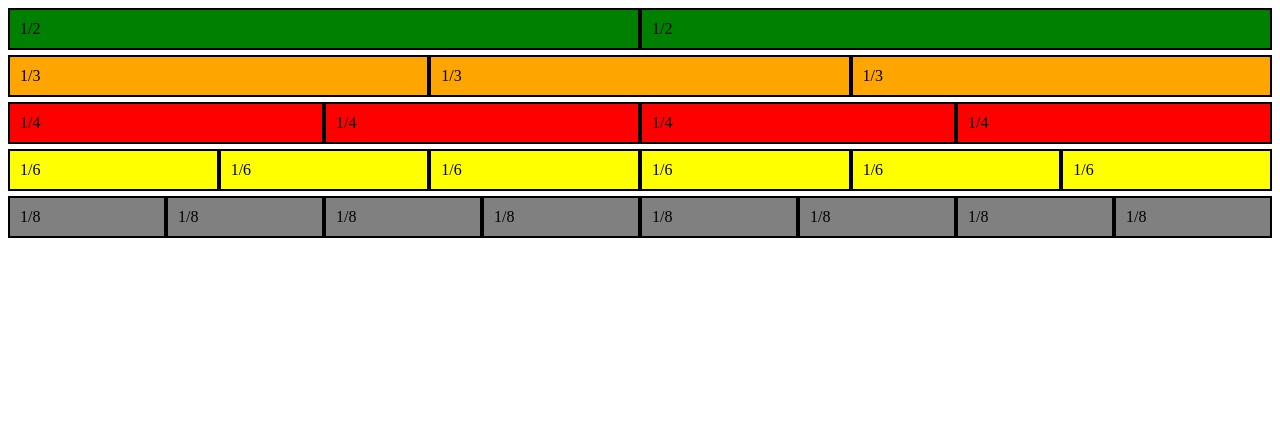
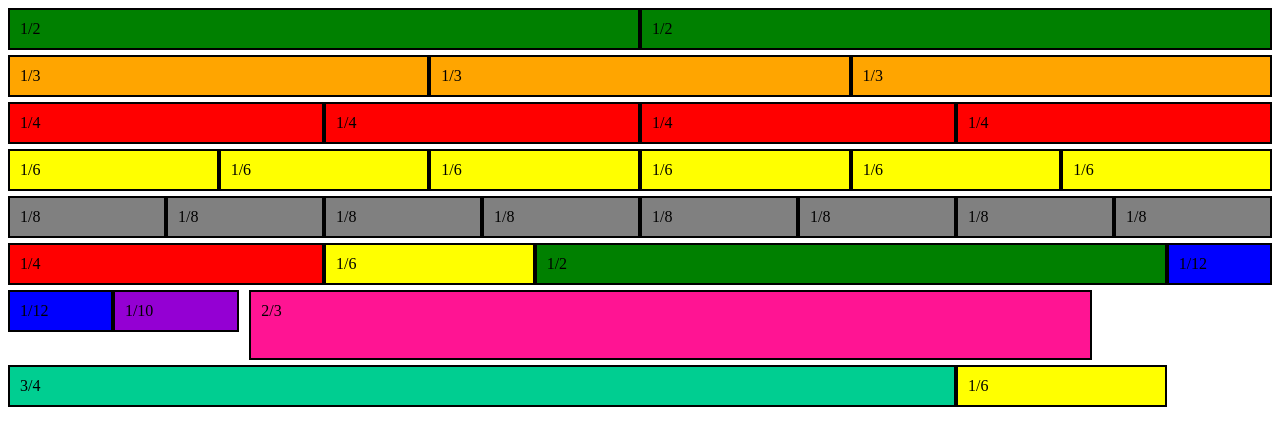
Before and after one commit to hbryant98/Codeup-Web-Exercises, a PHP site: page /gridlayout.html in a window 1280 px wide. Shown: the top 446 px of the page. Run offline with PHP 8.4, Linux system fonts and the light colour scheme.

Commit message:
added additional fractions

```diff
--- a/public/css/gridlayout.css
+++ b/public/css/gridlayout.css
@@ -30,17 +30,23 @@ html {
 	/*background: blue;*/
 }
 
+.column.three-fourths {
+	width: 75%;
+	background: #00CE91;
+}
+.column.two-thirds {
+	width: 66.66%;
+	background: #FF1493;
+	height: 70px;
+	margin-left: 10px;
+}
+.column.one-half {
+	width: 50%;
+	background: green;
+}
 .column.one-third {
 	width: 33.33%;
 	background: orange;
-	/*border: solid black 5px;*/
-}
-
-.column.one-half {
-	width: 50%;
-	background: green;
-	/*border: solid black 5px;*/
-	/*margin-bottom: 10px;*/
 }
 .column.one-fourth {
 	width: 25%;
@@ -54,3 +60,12 @@ html {
 	width: 12.5%;
 	background: gray;
 }
+.column.one-tenth {
+	width: 10%;
+	background: #9400D3;
+}
+.column.one-twelfth {
+	width: 8.3%;
+	background: blue;
+	/*margin-right: 2px;*/
+}
--- a/public/gridlayout.html
+++ b/public/gridlayout.html
@@ -42,6 +42,22 @@
 			<div class="column one-eighth">1/8</div>
 			<div class="column one-eighth">1/8</div>
 			<div class="column one-eighth">1/8</div>
+		</div>
+		<div class="row">
+			<div class="column one-fourth">1/4</div>
+			<div class="column one-sixth">1/6</div>
+			<div class="column one-half">1/2</div>
+			<div class="column one-twelfth">1/12</div>
+		</div>
+		<div class="row">
+			<div class="column one-twelfth">1/12</div>
+			<div class="column one-tenth">1/10</div>
+			<div class="column two-thirds">2/3</div>
+		</div>
+		<div class="row">
+			<div class="column three-fourths">3/4</div>
+			<div class="column one-sixth">1/6</div>
+		</div>
 	</div>
 
 
```
